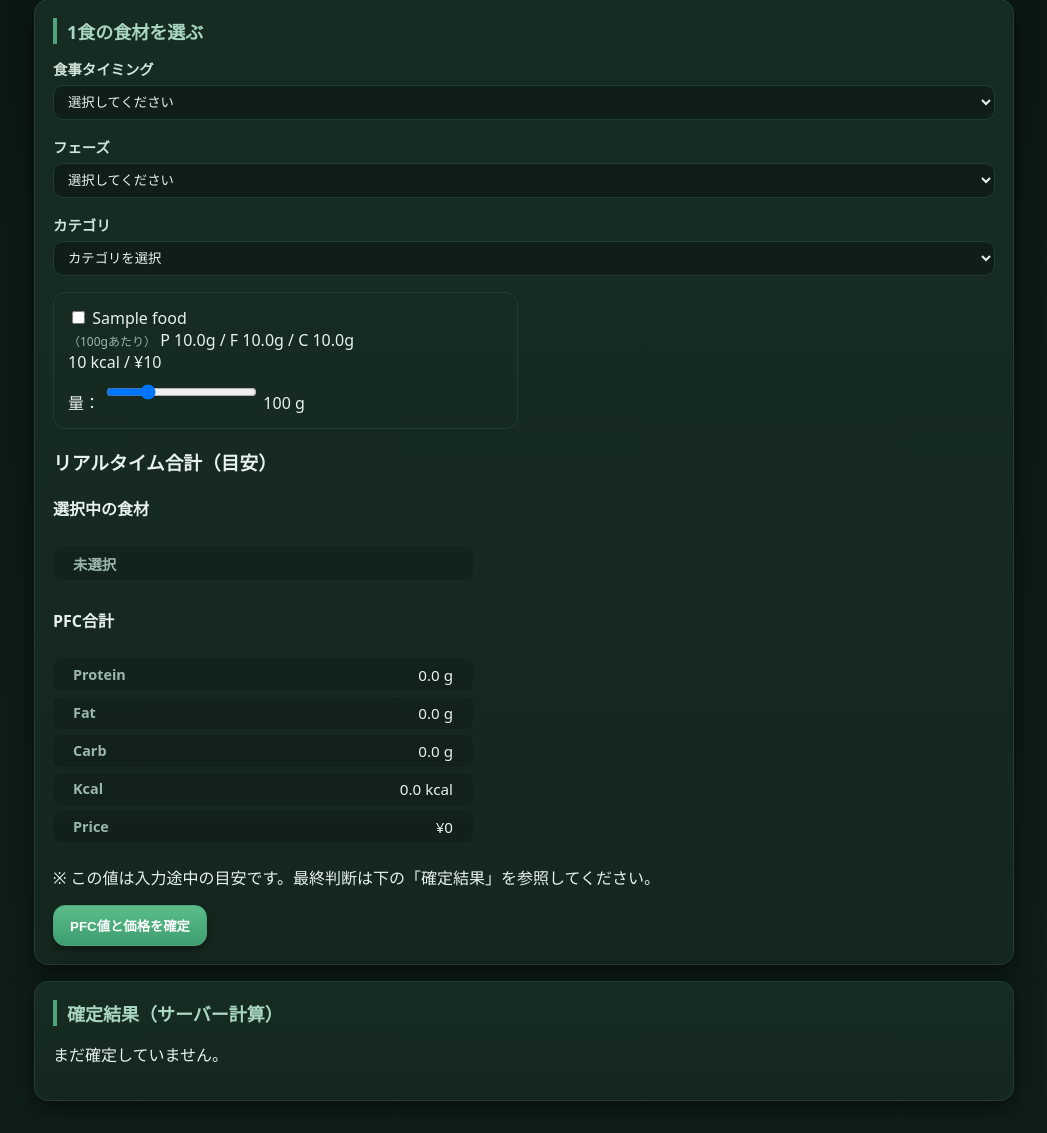
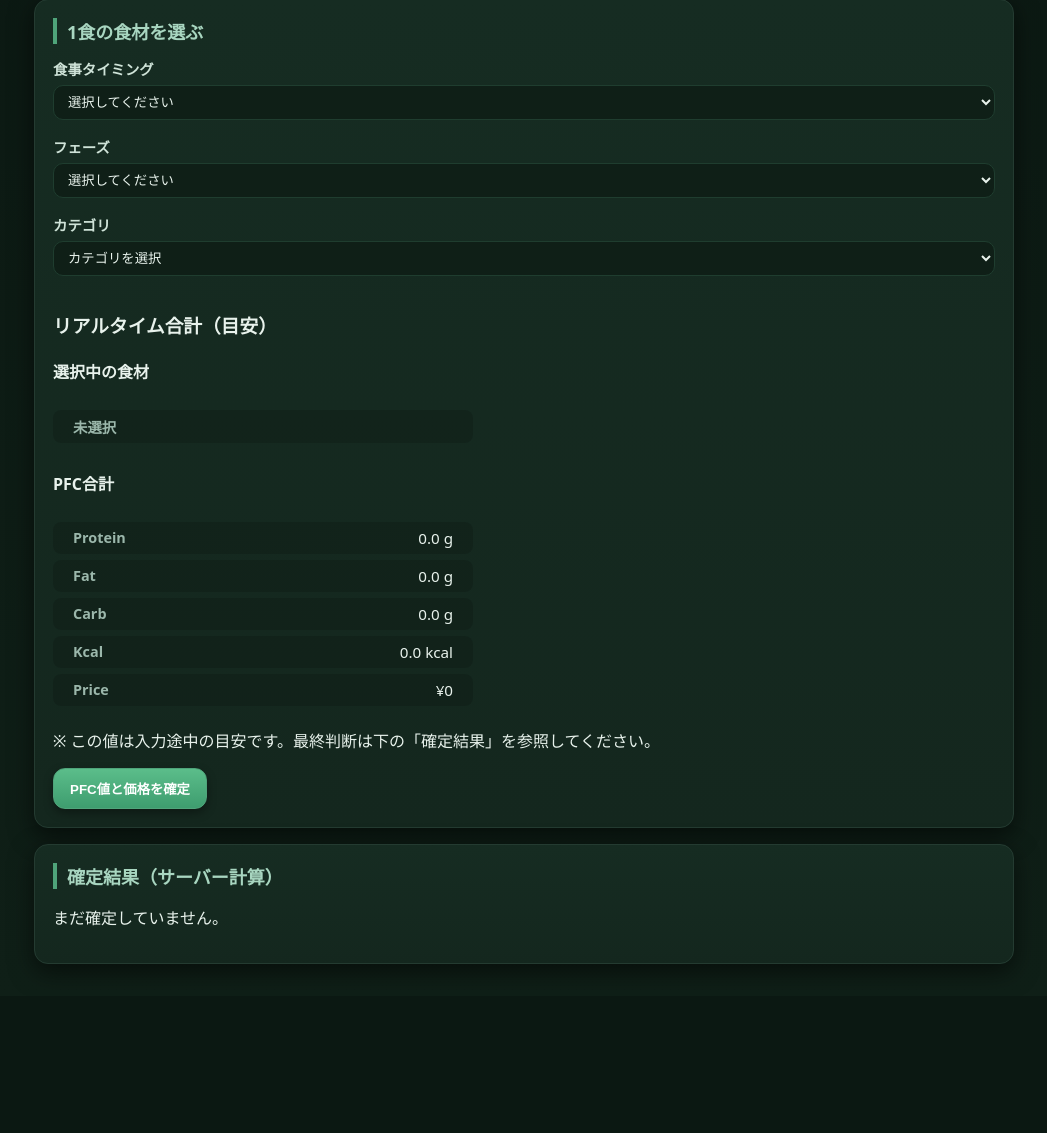
Before and after one commit to ramiy-lab/flask-trainer-budget, a Flask app: template templates/meal_form.html in a window 1280 px wide. Shown: the part 187-1320 px from the top of the page, without its empty margins (116-1163 px from the left). After the commit the page ends 1151 px from the top, so only its background shows below. Run offline with Flask 3, Linux system fonts and the light colour scheme; the template is opened without the code that fills it: most values are stand-ins (such as "Sample title", 1, 10 or a date in 2020); lists and menus that the app fills with data are empty.

Commit message:
Fix food list visibility before category selection

```diff
--- a/static/css/style.css
+++ b/static/css/style.css
@@ -184,6 +184,12 @@ select:focus {
   gap: 12px;
 }
 
+/* カテゴリ未選択時は食材を非表示 */
+.food-grid[data-has-category="false"] .food-item {
+  display: none;
+}
+
+
 @media (min-width: 780px) {
   .food-grid {
     grid-template-columns: 1fr 1fr;
--- a/static/js/meal.js
+++ b/static/js/meal.js
@@ -27,7 +27,11 @@
   }
 
   function sumSelected(foodMap, ids) {
-    let protein = 0, fat = 0, carb = 0, kcal = 0, price = 0;
+    let protein = 0,
+      fat = 0,
+      carb = 0,
+      kcal = 0,
+      price = 0;
 
     for (const id of ids) {
       const food = foodMap.get(id);
@@ -49,7 +53,9 @@
     return { protein, fat, carb, kcal, price };
   }
 
-  // ★ リアルタイム用：選択中の食材テーブル描画（修正版）
+  // =========================
+  // リアルタイム：選択中の食材
+  // =========================
   function renderSelected(foodMap, ids) {
     const tbody = document.getElementById("realtime-items-body");
     if (!tbody) return;
@@ -90,11 +96,12 @@
   }
 
   // =========================
-  // カテゴリ機能
+  // カテゴリ選択（data-has-category 方式）
   // =========================
   function setupCategorySelect(foods) {
     const select = document.getElementById("category-select");
-    if (!select) return;
+    const grid = document.getElementById("food-grid");
+    if (!select || !grid) return;
 
     const categories = Array.from(new Set(foods.map((f) => f.category)));
 
@@ -107,12 +114,20 @@
 
     select.addEventListener("change", () => {
       const selected = select.value;
-      const items = document.querySelectorAll(".food-item");
 
+      // カテゴリ未選択 → 全非表示（CSSに任せる）
+      if (!selected) {
+        grid.dataset.hasCategory = "false";
+        return;
+      }
+
+      // カテゴリ選択済み
+      grid.dataset.hasCategory = "true";
+
+      const items = grid.querySelectorAll(".food-item");
       items.forEach((item) => {
-        const itemCategory = item.dataset.category;
         item.style.display =
-          !selected || itemCategory === selected ? "" : "none";
+          item.dataset.category === selected ? "" : "none";
       });
     });
   }
@@ -131,13 +146,17 @@
     }
 
     document.addEventListener("change", (e) => {
-      if (e.target.classList.contains("food-checkbox")) recalc();
+      if (e.target.classList.contains("food-checkbox")) {
+        recalc();
+      }
     });
 
     document.addEventListener("input", (e) => {
       if (!e.target.classList.contains("amount-range")) return;
 
       const item = e.target.closest(".food-item");
+      if (!item) return;
+
       item.querySelector(".amount-value").textContent = e.target.value;
       item.querySelector(".amount-hidden").value = e.target.value;
 
--- a/templates/meal_form.html
+++ b/templates/meal_form.html
@@ -38,7 +38,7 @@
     </div>
 
     <!-- 食材一覧 -->
-    <div class="food-grid" id="food-grid">
+    <div class="food-grid" id="food-grid" data-has-category="false">
       {% for food in foods %}
         {% set grams = amounts[food.id] if amounts and food.id in amounts else 100 %}
         <div class="food-item" data-category="{{ food.category }}">
```
